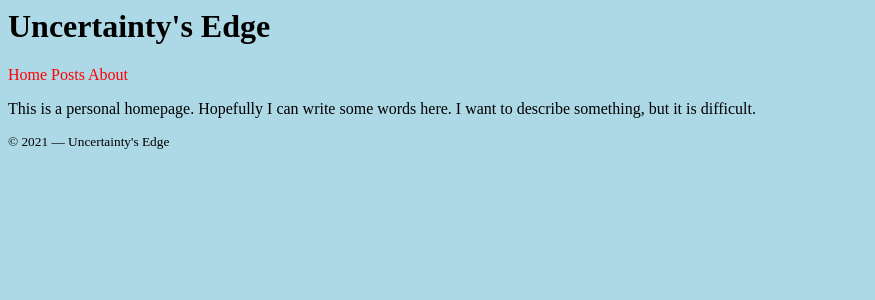
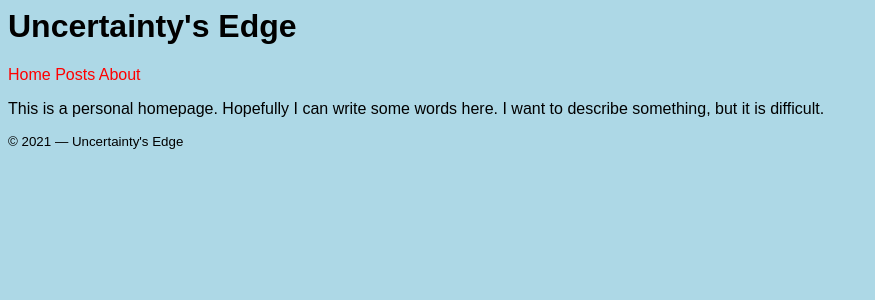
Before and after one commit to uncertaintysedge/uncertaintysedge.github.io, a Jekyll site: the page built from index.md, in a window 1280 px wide. Shown: the top 300 px of the page, without its empty margins (0-875 px from the left). Built offline with Jekyll 4.4.1, drawn with Linux system fonts in a browser that asks for light colours.

Commit message:
Update styles.css

```diff
--- a/assets/css/styles.css
+++ b/assets/css/styles.css
@@ -1,6 +1,6 @@
 * {
   background-color: lightblue;
-  font-family: ariel;
+  font-family: Arial;
 }
 
 /* link */
```
